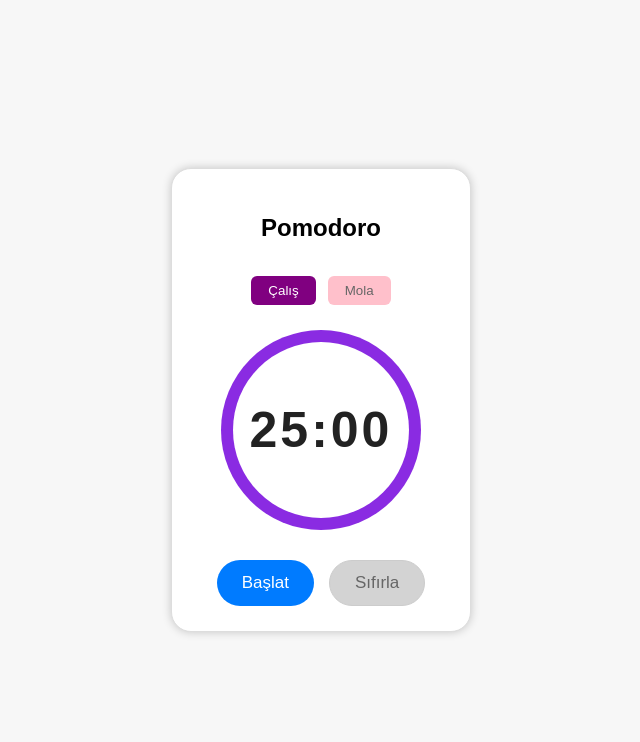
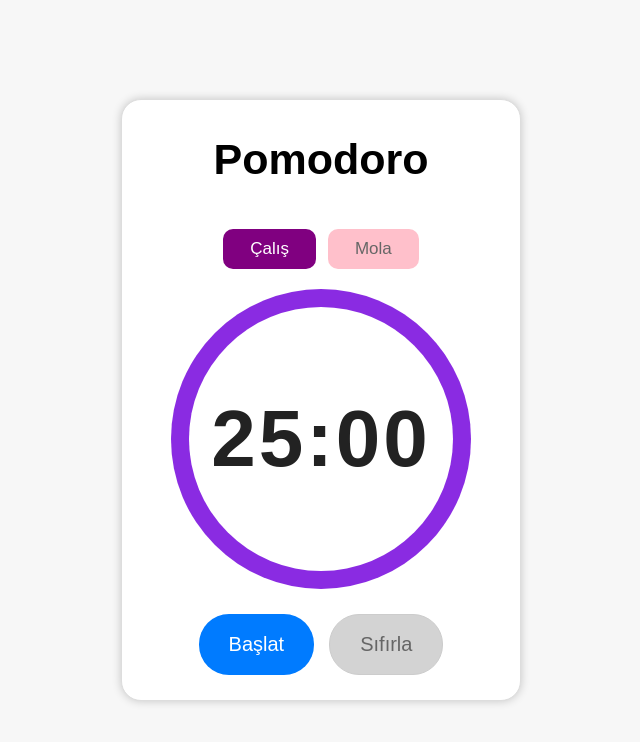
Before and after one commit to Ahmet4294/test, a plain HTML site: page index.html in a window 1280 px wide. Shown: the whole page, without its empty margins (319-959 px from the left). Drawn offline with Linux system fonts and the light colour scheme.

Commit message:
Refactor CSS styles for improved layout and design
Updated styling for buttons, containers, and layout.

```diff
--- a/style.css
+++ b/style.css
@@ -9,10 +9,11 @@ button {
   cursor: pointer;
   background-color: transparent;
   transition: all .3s ease;
-  -webkit-tap-highlight-color: transparent;
+  -webkit-ta-highlight-color: transparent;
+  touch-action: manipulation;
 }
 button:active {
-  transform: scale(.95);
+  transform: scale(.96);
 }
 
 html {
@@ -26,15 +27,15 @@ body {
 .pomodoro {
   display: grid;
   place-items: center;
-  height: 100vh;
+  height: 100dvh;
   background-color: #f7f7f7;
 }
 
 .container {
   display: grid;
   justify-items: center;
-  gap: 15px;
-  min-width: 300px;
+  gap: 10px;
+  min-width: 400px;
   padding: 25px;
   border: 1px solid #ddd;
   border-radius: 20px;
@@ -42,13 +43,19 @@ body {
   background-color: #fff;
 }
 
+h1 {
+  font-size: 43px;
+  margin-top: 10px;
+}
+
 .mode {
   display: flex;
   gap: 12px;
 }
 .mode button {
-  padding: 7px 17px;
-  border-radius: 6px;
+  font-size: 17px;
+  padding: 10px 27px;
+  border-radius: 10px;
   background-color: pink;
   color: #666;
 }
@@ -60,16 +67,16 @@ body {
 .bar {
   display: grid;
   place-items: center;
-  width: 200px;
-  height: 200px;
-  border: 12px solid transparent;
+  width: 300px;
+  height: 300px;
+  border: 18px solid transparent;
   border-radius: 50%;
   margin-block: 10px 15px;
   background: linear-gradient(white, white) padding-box, conic-gradient(from 180deg, blueviolet var(--progress, 360deg), transparent 0) border-box;
 }
 
 .timer {
-  font-size: 50px;
+  font-size: 80px;
   font-weight: 600;
   letter-spacing: 3px;
   color: #222;
@@ -81,10 +88,10 @@ body {
 }
 
 .controls button {
-  padding: 12px 25px;
+  padding: 18px 30px;
   border-radius: 30px;
   text-transform: capitalize;
-  font-size: 17px;
+  font-size: 20px;
   font-weight: 500;
   color: #fff;
 }
```
